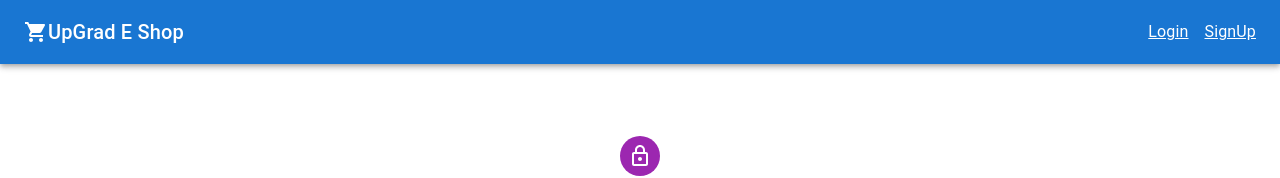
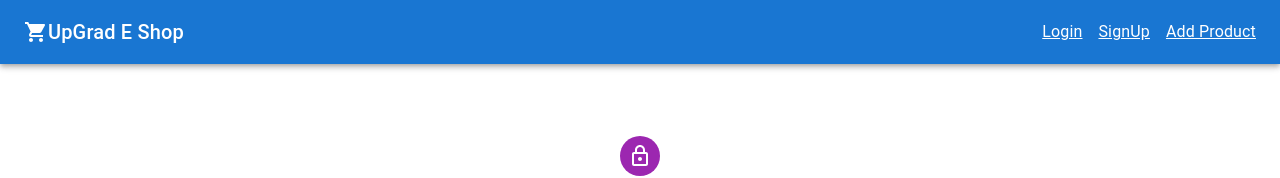
Before and after one commit to sachin052/upgrad-eshop, a React (Create React App) app: page / in a window 1280 px wide. Shown: the top 178 px of the page. Built offline with nearby package versions, Linux system fonts and the light colour scheme.

Commit message:
Update AppTabBar.jsx

```diff
--- a/src/components/AppTabBar.jsx
+++ b/src/components/AppTabBar.jsx
@@ -42,6 +42,7 @@
             >
               <Link  color="inherit" href="/" >Login</Link>
               <Link  color="inherit" href="/signup" >SignUp</Link>
+            <Link  color="inherit" href="/addProduct" >Add Product</Link>
           </Box>
         </Toolbar>
       </AppBar>
```
